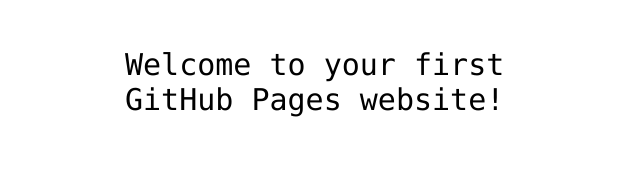
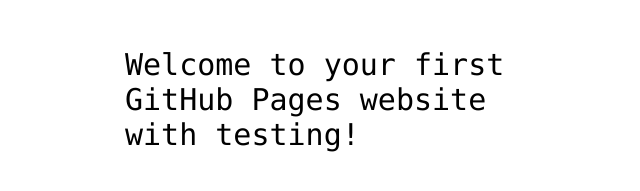
Before and after one commit to jeroentrachet/hello-world, a plain HTML site: page index.html in a window 1280 px wide. Shown: the part 341-532 px from the top of the page, without its empty margins (315-955 px from the left). Drawn offline with Linux system fonts and the light colour scheme.

Commit message:
first commit test

```diff
--- a/index.html
+++ b/index.html
@@ -12,7 +12,7 @@
 <img src="https://octodex.github.com/images/daftpunktocat-thomas.gif" id="octocat" alt="octocat-gif" />
 
 <!-- Change this code here by copy and pasting your template on line 15 -->
-<p>Welcome to your first GitHub Pages website!</p>
+<p>Welcome to your first GitHub Pages website with testing!</p>
 
 </body>
 </html>
```
